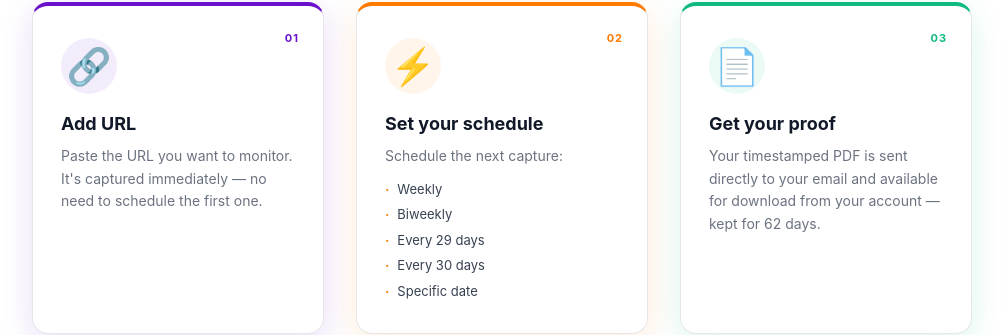
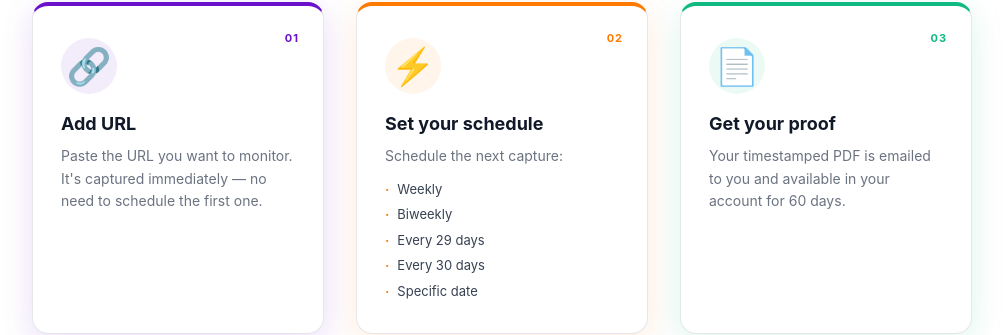
Before and after one commit to czavattiero/web-archive-app, a Next.js app: page / in a window 1280 px wide. Shown: the part 877-1212 px from the top of the page, without its empty margins (138-1141 px from the left). Built offline with nearby package versions, Linux system fonts and the light colour scheme.

Commit message:
Update homepage step 3 retention copy

```diff
--- a/app/page.tsx
+++ b/app/page.tsx
@@ -144,7 +144,7 @@ export default function Home() {
               number: "03",
               icon: "📄",
               title: "Get your proof",
-              desc: "Your timestamped PDF is sent directly to your email and available for download from your account — kept for 62 days.",
+              desc: "Your timestamped PDF is emailed to you and available in your account for 60 days.",
               accent: "#10B981",
               accentRgb: "16,185,129",
               details: [] as string[],
```
